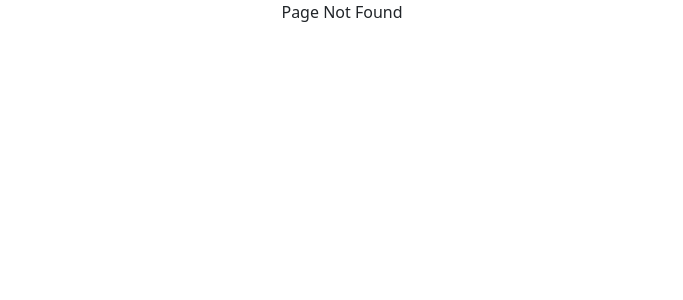
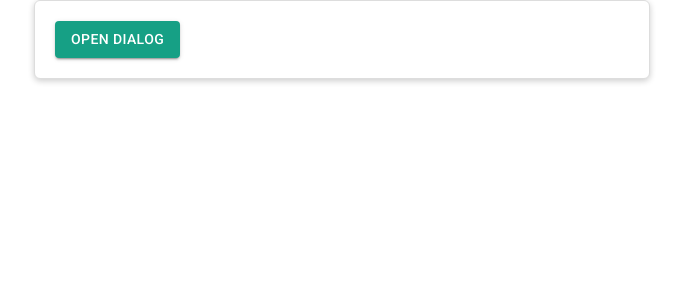
Before and after one commit to bungdanar/react-starter-18, a React (Create React App) app: page /mui in a window 1280 px wide. Before the commit this address had no page. Shown: the top 300 px of the page, without its empty margins (298-981 px from the left). Built offline with nearby package versions, Linux system fonts and the light colour scheme.

Commit message:
chore: Add mui

```diff
--- a/package.json
+++ b/package.json
@@ -4,6 +4,11 @@
   "version": "0.1.0",
   "private": true,
   "dependencies": {
+    "@emotion/react": "^11.9.3",
+    "@emotion/styled": "^11.9.3",
+    "@fontsource/roboto": "^4.5.7",
+    "@mui/icons-material": "^5.8.3",
+    "@mui/material": "^5.8.3",
     "@testing-library/jest-dom": "^5.16.4",
     "@testing-library/react": "^13.3.0",
     "@testing-library/user-event": "^13.5.0",
--- a/src/App.tsx
+++ b/src/App.tsx
@@ -1,11 +1,26 @@
+import { observer } from 'mobx-react-lite'
+import { createTheme, ThemeProvider } from '@mui/material/styles'
+import { useStore } from './hooks/use-store'
 import { AppRoutes } from './routes'
 
-function App() {
+const App = observer(() => {
+  const { themePrimaryColor } = useStore().uiStore
+
+  const theme = createTheme({
+    palette: {
+      primary: {
+        main: themePrimaryColor,
+      },
+    },
+  })
+
   return (
-    <div className='container-fluid'>
-      <AppRoutes />
-    </div>
+    <ThemeProvider theme={theme}>
+      <div className='container-fluid'>
+        <AppRoutes />
+      </div>
+    </ThemeProvider>
   )
-}
+})
 
 export default App
--- /dev/null
+++ b/src/components/custom-dialog/CustomDialog.tsx
@@ -0,0 +1,48 @@
+import {
+  Dialog,
+  DialogContent,
+  DialogProps,
+  DialogTitle,
+  useMediaQuery,
+} from '@mui/material'
+import { useTheme } from '@mui/material/styles'
+import { ReactNode } from 'react'
+
+interface CustomDialogPros extends DialogProps {
+  handleClose: () => void
+  title: string
+  children?: ReactNode
+}
+
+export default function CustomDialog({
+  title,
+  handleClose,
+  children,
+  maxWidth = 'sm',
+  open,
+  ...props
+}: CustomDialogPros) {
+  const theme = useTheme()
+  const fullScreen = useMediaQuery(theme.breakpoints.down('sm'))
+
+  return (
+    <Dialog
+      fullWidth={true}
+      fullScreen={fullScreen}
+      scroll='paper'
+      maxWidth={maxWidth}
+      open={open}
+      {...props}
+    >
+      <DialogTitle>
+        <div className='d-flex flex-row justify-content-between'>
+          <div style={{ color: '#676a6c' }}>{title}</div>
+          <div onClick={handleClose} style={{ cursor: 'pointer' }}>
+            x
+          </div>
+        </div>
+      </DialogTitle>
+      <DialogContent dividers>{children}</DialogContent>
+    </Dialog>
+  )
+}
--- a/src/index.tsx
+++ b/src/index.tsx
@@ -6,6 +6,10 @@ import reportWebVitals from './reportWebVitals'
 import 'bootstrap/dist/css/bootstrap.min.css'
 import { BrowserRouter } from 'react-router-dom'
 import { configure } from 'mobx'
+import '@fontsource/roboto/300.css'
+import '@fontsource/roboto/400.css'
+import '@fontsource/roboto/500.css'
+import '@fontsource/roboto/700.css'
 
 configure({
   enforceActions: 'observed',
--- a/src/pages/home/Home.tsx
+++ b/src/pages/home/Home.tsx
@@ -16,6 +16,9 @@ export default function Home() {
               <li>
                 <Link to={'/products'}>Products</Link>
               </li>
+              <li>
+                <Link to={'/mui'}>MUI</Link>
+              </li>
             </ul>
           </div>
           <div>
--- /dev/null
+++ b/src/pages/mui/Mui.tsx
@@ -0,0 +1,35 @@
+import { Button } from '@mui/material'
+import { useState } from 'react'
+import CustomCard from '../../components/custom-card/CustomCard'
+import CustomDialog from '../../components/custom-dialog/CustomDialog'
+
+export default function Mui() {
+  const [open, setOpen] = useState(false)
+
+  const handleOpenDialog = () => {
+    setOpen(true)
+  }
+
+  const handleCloseDialog = () => {
+    setOpen(false)
+  }
+
+  return (
+    <>
+      <div className='row justify-content-center'>
+        <div className='col-sm-6'>
+          <CustomCard>
+            <div>
+              <Button variant='contained' onClick={handleOpenDialog}>
+                Open dialog
+              </Button>
+            </div>
+          </CustomCard>
+        </div>
+      </div>
+      <CustomDialog open={open} title='Dialog' handleClose={handleCloseDialog}>
+        Dialog
+      </CustomDialog>
+    </>
+  )
+}
--- a/src/routes.tsx
+++ b/src/routes.tsx
@@ -7,6 +7,7 @@ const Home = lazy(() => import('./pages/home/Home'))
 const Dummy = lazy(() => import('./pages/dummy/Dummy'))
 const Product = lazy(() => import('./pages/product/Product'))
 const ProductDetail = lazy(() => import('./pages/product-detail/ProductDetail'))
+const Mui = lazy(() => import('./pages/mui/Mui'))
 
 const AppRoutes = () => {
   return (
@@ -16,6 +17,7 @@ const AppRoutes = () => {
         <Route path='/welcome' element={<Dummy content='Welcome' />} />
         <Route path='/products' element={<Product />} />
         <Route path='/products/:productId' element={<ProductDetail />} />
+        <Route path='/mui' element={<Mui />} />
         <Route path='*' element={<NotFound />} />
       </Routes>
     </Suspense>
```
Also changed, not shown: 1 other file (tests, documents, lock files or other folders).
